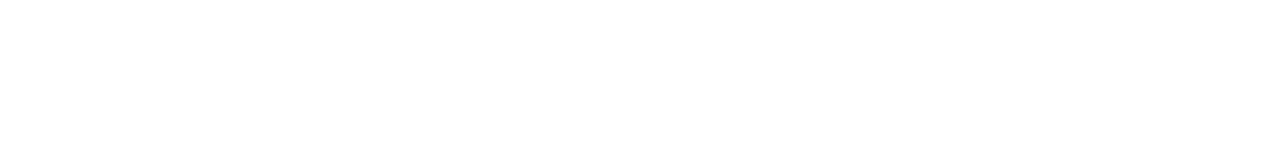
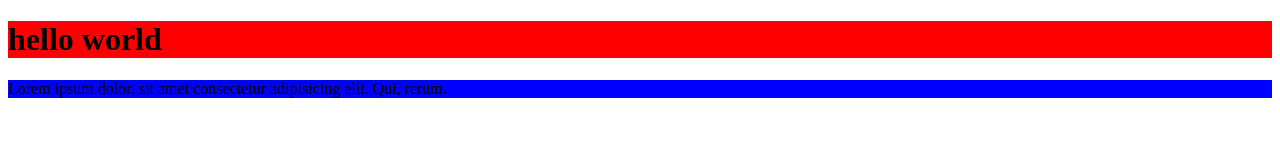
Before and after one commit to MohsenF3/my-repository, a plain HTML site: page index.html in a window 1280 px wide. Drawn offline with Linux system fonts and the light colour scheme.

Commit message:
soft changes

```diff
--- a/index.html
+++ b/index.html
@@ -8,5 +8,11 @@
     <title>Document</title>
 </head>
 <body>
+    <header>
+        <h1>hello world</h1>
+    </header>
+    <main>
+        <p>Lorem ipsum dolor, sit amet consectetur adipisicing elit. Qui, rerum.</p>
+    </main>
 </body>
 </html>
--- a/style.css
+++ b/style.css
@@ -0,0 +1,6 @@
+header{
+    background-color: red;
+}
+main{
+    background-color: blue;
+}
```
